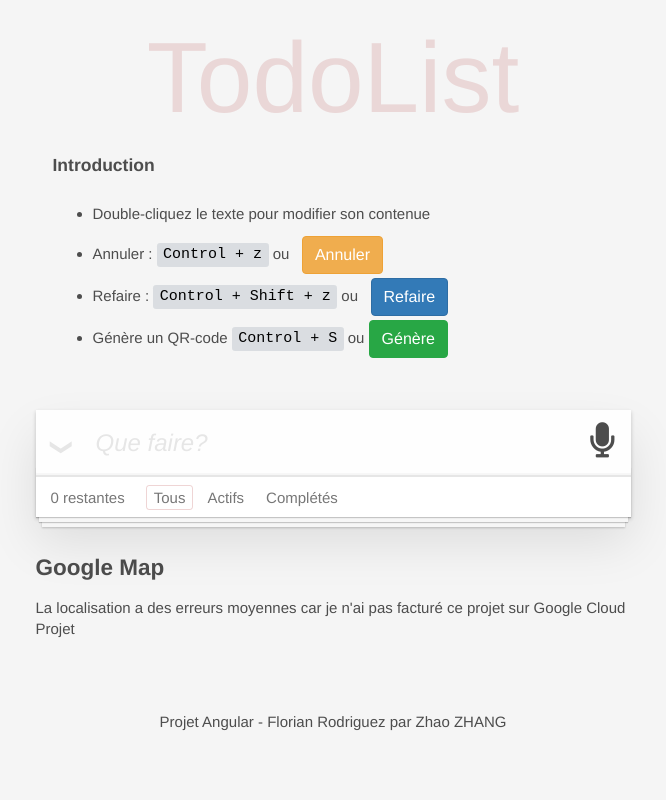
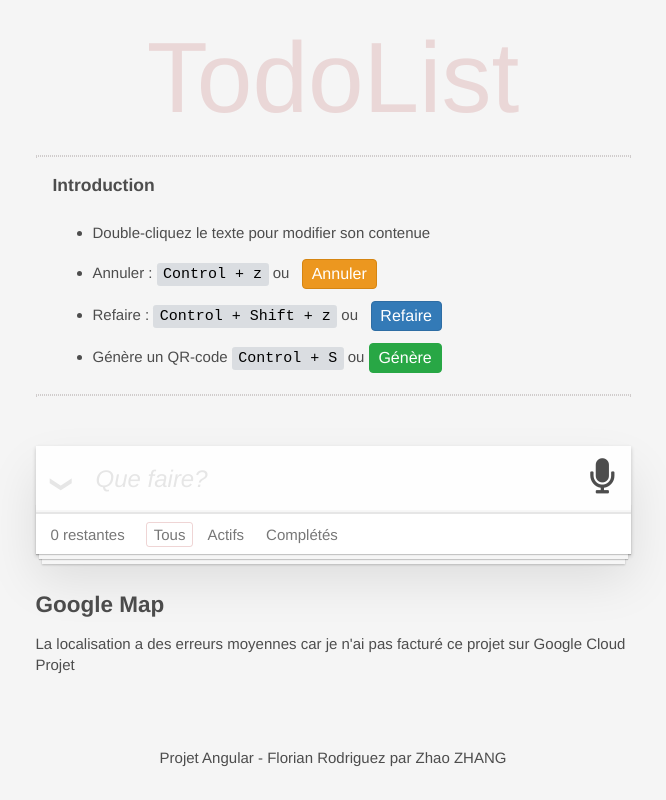
Before and after one commit to ZoZhang/todos, an Angular app: page / in a window 1280 px wide. In both pictures the pointer is over the button "Annuler". Shown: the whole page, without its empty margins (307-973 px from the left). Built offline with nearby package versions, Linux system fonts and the light colour scheme; no server answers; what @agm/core, angularx-qrcode would draw is missing.

Commit message:
Update Button Styles

```diff
--- a/src/app/todo-list/todo-list.component.html
+++ b/src/app/todo-list/todo-list.component.html
@@ -1,5 +1,6 @@
 <h1 class="title">{{label}}</h1>
 
+<hr/>
 <div class="description">
   <h3>Introduction</h3>
   <ul>
@@ -36,6 +37,7 @@
   <qrcode [ngClass]="!todoService.myAngularxQrCode ? 'hidden' : ''" [qrdata]="todoService.myAngularxQrCode" [width]="256" colorLight="#f5f5f5" [errorCorrectionLevel]="'M'"></qrcode>
 </ng-template>
 
+<hr/>
 <section class="todoapp">
   <header class="header">
     <form (submit)="appendItem(newTodoInput);">
--- a/src/styles.css
+++ b/src/styles.css
@@ -3,6 +3,11 @@ html,
 body {
   margin: 0;
   padding: 0;
+}
+
+hr {
+  color: #d0cccc;
+  border-style: dotted;
 }
 
 button {
@@ -354,7 +359,7 @@ label[for='toggle-all'] {
   -ms-user-select: none;
   user-select: none;
   border: 1px solid transparent;
-  padding: .375rem .75rem;
+  padding: .125rem .55rem;
   font-size: 1rem;
   line-height: 1.5;
   border-radius: .25rem;
@@ -379,10 +384,22 @@ label[for='toggle-all'] {
   border-color: #eea236;
 }
 
+.undo-btn:hover {
+  color: #fff;
+  background-color: #ec971f;
+  border-color: #d58512;
+}
+
 .redo-btn{
   color: #fff;
   background-color: #337ab7;
   border-color: #2e6da4;
+}
+
+.redo-btn:hover{
+  color: #fff;
+  background-color: #286090;
+  border-color: #204d74;
 }
 
 .btn-colose {
```
